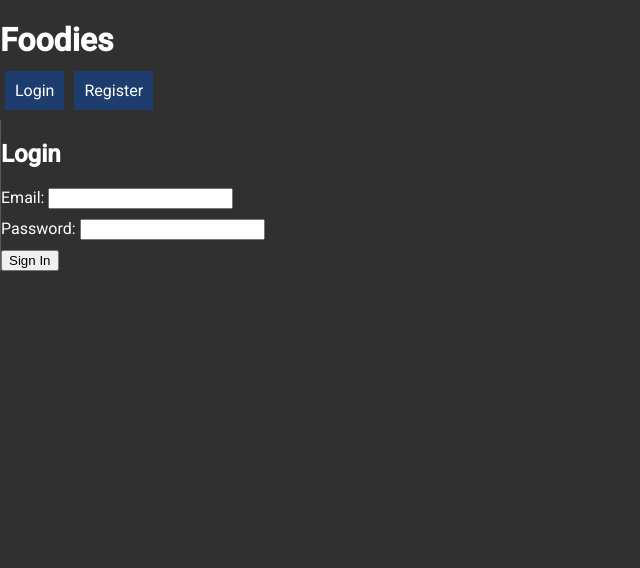
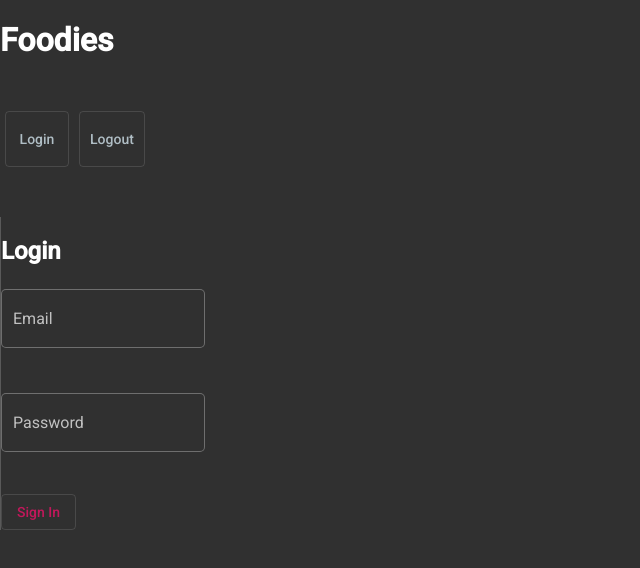
Before and after one commit to snappykiwi/Foodsta, an Angular app in the folder client/: page /login in a window 1280 px wide. Shown: the top 568 px of the page, without its empty margins (0-640 px from the left). Built offline with nearby package versions, Linux system fonts and the light colour scheme.

Commit message:
added material modules and changed some styling

```diff
--- a/client/src/app/app.component.html
+++ b/client/src/app/app.component.html
@@ -1,8 +1,10 @@
 <div class="mat-app-background basic-container">
+  <!-- <mat-grid-list cols="8" rowHeight="2:1"> -->
+
     <h1>{{title}}</h1>
     <nav>
-    <a routerLink="/login">Login</a>
-    <a routerLink="/register">Register</a>
+      <a mat-stroked-button color="accent" routerLink="/login">Login</a>
+      <a mat-stroked-button color="accent" routerLink="/register">Logout</a>
     </nav>
     <mat-sidenav-container>
 
@@ -16,10 +18,5 @@
 
 
     </mat-sidenav-container>
+  <!-- <mat-grid-list></mat-grid-list> -->
 </div>
-
-
-<!-- <div class="container">
-
-  <div class="break"></div>
-</div> -->
--- a/client/src/app/app.component.scss
+++ b/client/src/app/app.component.scss
@@ -7,14 +7,13 @@
 
 }
 
+
 nav {
     margin: 20px 0;
 
     a {
       margin: 30px 5px;
       padding: 10px;
-      background: #1d3d6e;
-      color: #ffffff;
       text-decoration: none;
     }
   }
--- a/client/src/app/login/login.component.html
+++ b/client/src/app/login/login.component.html
@@ -1,20 +1,26 @@
-<div class="loginDiv">
+<mat-grid-list cols="2" rowHeight="2:1">
 
-  <h2 class="login-header">Login</h2>
-  <div class="break"></div>
+  <div class="loginDiv">
 
-  <div class="input-field col s12 ">
+    <h2 class="login-header">Login</h2>
 
-    <label for="loginEmail">Email: </label>
-    <input id="loginEmail" type="email">
+    <p>
+      <mat-form-field appearance="outline">
+        <mat-label>Email</mat-label>
+        <input matInput placeholder="Enter Email">
+      </mat-form-field>
+    </p>
+
+    <p>
+      <mat-form-field appearance="outline">
+        <mat-label>Password</mat-label>
+        <input matInput placeholder="Enter Password">
+      </mat-form-field>
+    </p>
+
+
+    <button mat-stroked-button color="primary" id="login" type="button">Sign In</button>
 
   </div>
 
-  <div class="input-field col s12">
-
-    <label for="loginPassword">Password: </label>
-    <input id="loginPassword" type="password">
-
-  </div>
-
-  <button id="login" type="button" class="btn waves-effect">Sign In</button>
+</mat-grid-list>
--- a/client/src/app/login/login.component.scss
+++ b/client/src/app/login/login.component.scss
@@ -1,13 +1,16 @@
 
 div {
-  display: block;
 
-  .break {
-    flex-basis: 100%;
-    height: 0;
-  }
+  .login-form {
+    display: flex;
+    flex-direction: column;
 
-  .input-field {
-    margin: 10px 0px;
+    >* {
+      width: 100%;
+    }
   }
 }
+
+button {
+  color: primary;
+}
```
Also changed, not shown: client/src/app/app.module.ts (+3 -4 lines), client/src/app/material-module.ts (added, +90 -0 lines), 1 other file (tests, documents, lock files or other folders). Lines whose indentation alone changed are shown as unchanged.
